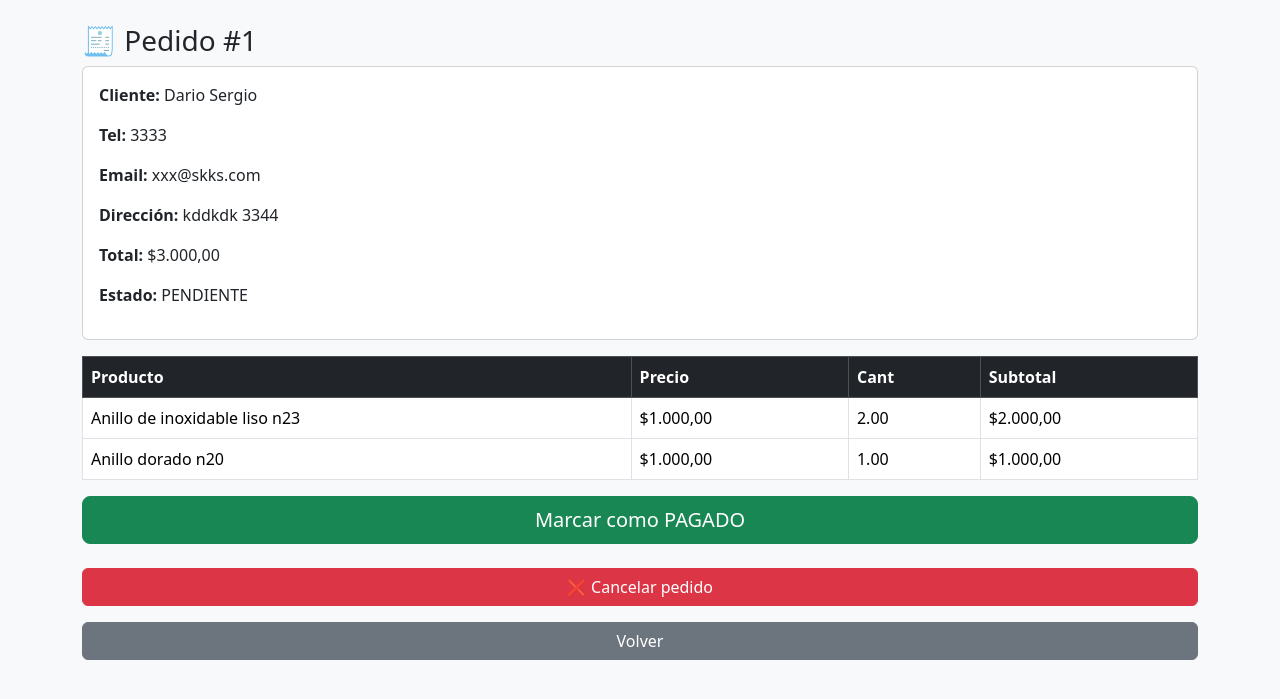
After one commit to dariosergio65/stock-catalogo, a PHP site: page /admin/pedido_ver.php?id=1 in a window 1280 px wide. The commit adds this page. Shown: the top 699 px of the page. Run offline with PHP 8.4, Linux system fonts and the light colour scheme; data comes from the database, SQL or seed files in the repository.

Commit message:
pedidos web con estados

```diff
--- /dev/null
+++ b/public/admin/pedido_ver.php
@@ -0,0 +1,113 @@
+<?php
+require_once "../../config/db.php";
+
+$id = (int)($_GET['id'] ?? 0);
+
+$stmt = $pdo->prepare("SELECT * FROM pedidos WHERE id=?");
+$stmt->execute([$id]);
+$pedido = $stmt->fetch();
+
+if (!$pedido) die("Pedido no encontrado");
+
+$stmt = $pdo->prepare("SELECT * FROM pedido_detalle WHERE pedido_id=?");
+$stmt->execute([$id]);
+$items = $stmt->fetchAll();
+?>
+
+<!DOCTYPE html>
+<html lang="es">
+<head>
+<meta charset="UTF-8">
+<title>Pedido #<?= $id ?></title>
+<meta name="viewport" content="width=device-width, initial-scale=1">
+<link href="https://cdn.jsdelivr.net/npm/bootstrap@5.3.2/dist/css/bootstrap.min.css" rel="stylesheet">
+</head>
+
+<body class="bg-light">
+
+<div class="container py-4">
+
+<h3>🧾 Pedido #<?= $id ?></h3>
+
+<div class="card mb-3">
+<div class="card-body">
+
+<p><b>Cliente:</b> <?= htmlspecialchars($pedido['nombre']) ?></p>
+<p><b>Tel:</b> <?= htmlspecialchars($pedido['telefono']) ?></p>
+<p><b>Email:</b> <?= htmlspecialchars($pedido['email']) ?></p>
+<p><b>Dirección:</b> <?= htmlspecialchars($pedido['direccion']) ?></p>
+<p><b>Total:</b> $<?= number_format($pedido['total'], 2, ',', '.') ?></p>
+<p><b>Estado:</b> <?= strtoupper($pedido['estado']) ?></p>
+
+</div>
+</div>
+
+<table class="table table-bordered">
+<thead class="table-dark">
+<tr>
+<th>Producto</th>
+<th>Precio</th>
+<th>Cant</th>
+<th>Subtotal</th>
+</tr>
+</thead>
+<tbody>
+
+<?php foreach($items as $i): ?>
+
+<tr>
+<td><?= htmlspecialchars($i['descripcion']) ?></td>
+<td>$<?= number_format($i['precio'],2,',','.') ?></td>
+<td><?= $i['cantidad'] ?></td>
+<td>$<?= number_format($i['subtotal'],2,',','.') ?></td>
+</tr>
+
+<?php endforeach ?>
+
+</tbody>
+</table>
+
+<div class="d-grid gap-2">
+
+<?php if($pedido['estado']=='pendiente'): ?>
+
+<a href="cambiar_estado.php?id=<?= $id ?>&estado=pagado"
+   class="btn btn-success btn-lg">
+   Marcar como PAGADO
+</a>
+
+<?php if ($pedido['estado'] == 'pendiente'): ?>
+    <form action="cancelar_pedido.php" method="post">
+        <input type="hidden" name="pedido_id" value="<?= $pedido['id'] ?>">
+        <button class="btn btn-danger w-100 mt-3">
+            ❌ Cancelar pedido
+        </button>
+    </form>
+<?php endif; ?>
+<!--
+<a href="cambiar_estado.php?id=<?= $id ?>&estado=cancelado"
+   class="btn btn-success btn-lg">
+   Marcar como CANCELADO
+
+</a> -->
+<?php endif; ?>
+
+<?php if($pedido['estado']=='pagado'): ?>
+
+<a href="cambiar_estado.php?id=<?= $id ?>&estado=enviado"
+   class="btn btn-primary btn-lg">
+   Marcar como ENVIADO
+</a>
+
+<?php endif; ?>
+
+</div>
+
+<a href="pedidos.php" class="btn btn-secondary w-100 mt-3">
+Volver
+</a>
+
+</div>
+
+</body>
+</html>
--- a/public/catalogo/confirmar.php
+++ b/public/catalogo/confirmar.php
@@ -52,7 +52,9 @@ foreach ($_SESSION['carrito'] as $item) {
 $pdo->commit();
 
 unset($_SESSION['carrito']);
+header("Location: pedido.php?id=" . $pedido_id);
+exit;
 
 // 👉 Redirigir directamente al pago
-header("Location: pago_transferencia.php");
-exit;
+//header("Location: pago_transferencia.php");
+//exit;
```
Also changed, not shown: public/admin/cambiar_estado.php (added, +17 -0 lines), public/admin/cancelar_pedido.php (added, +31 -0 lines), public/admin/pedidos.php (added, +66 -0 lines), public/catalogo/pedido.php (added, +87 -0 lines).
